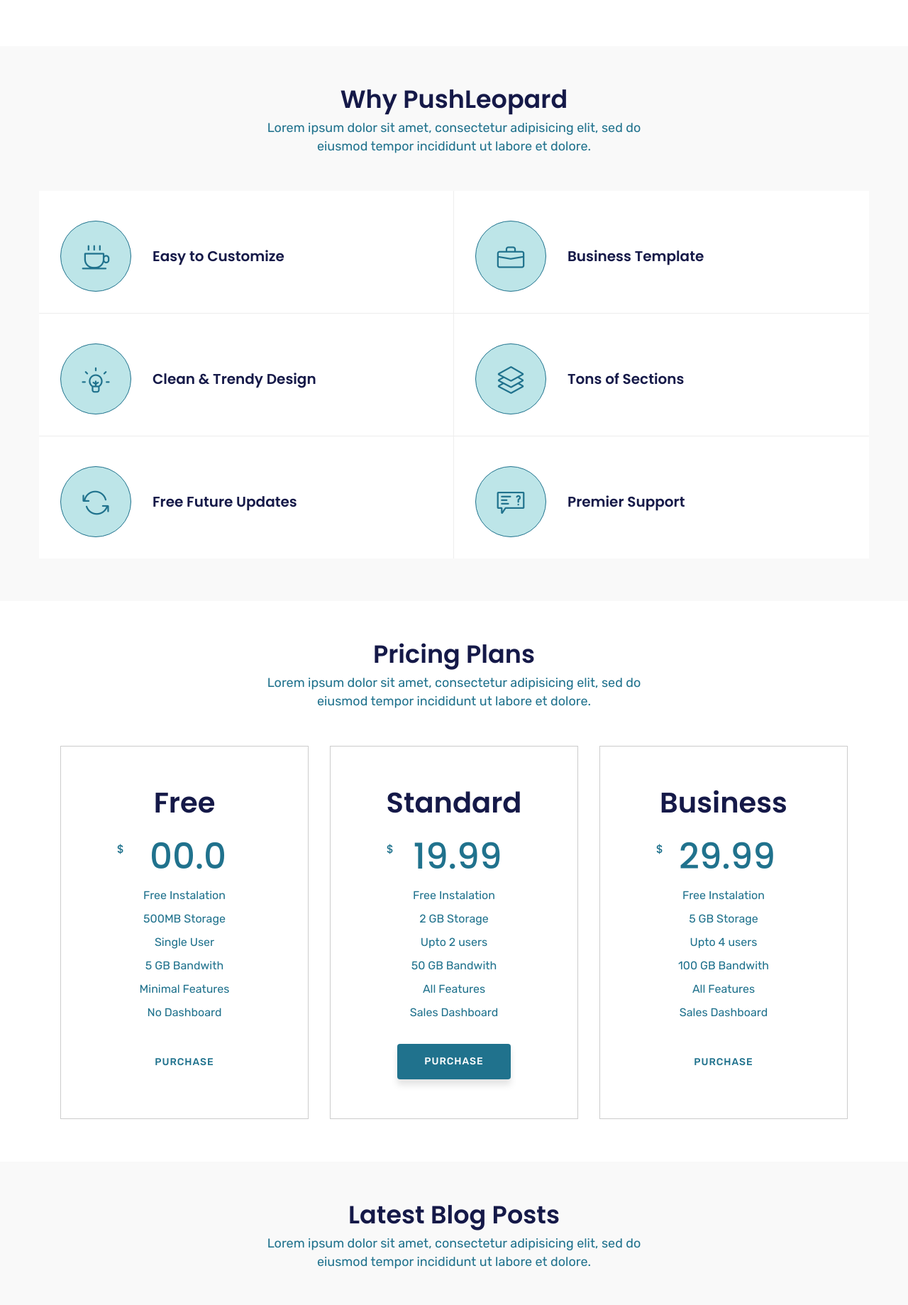
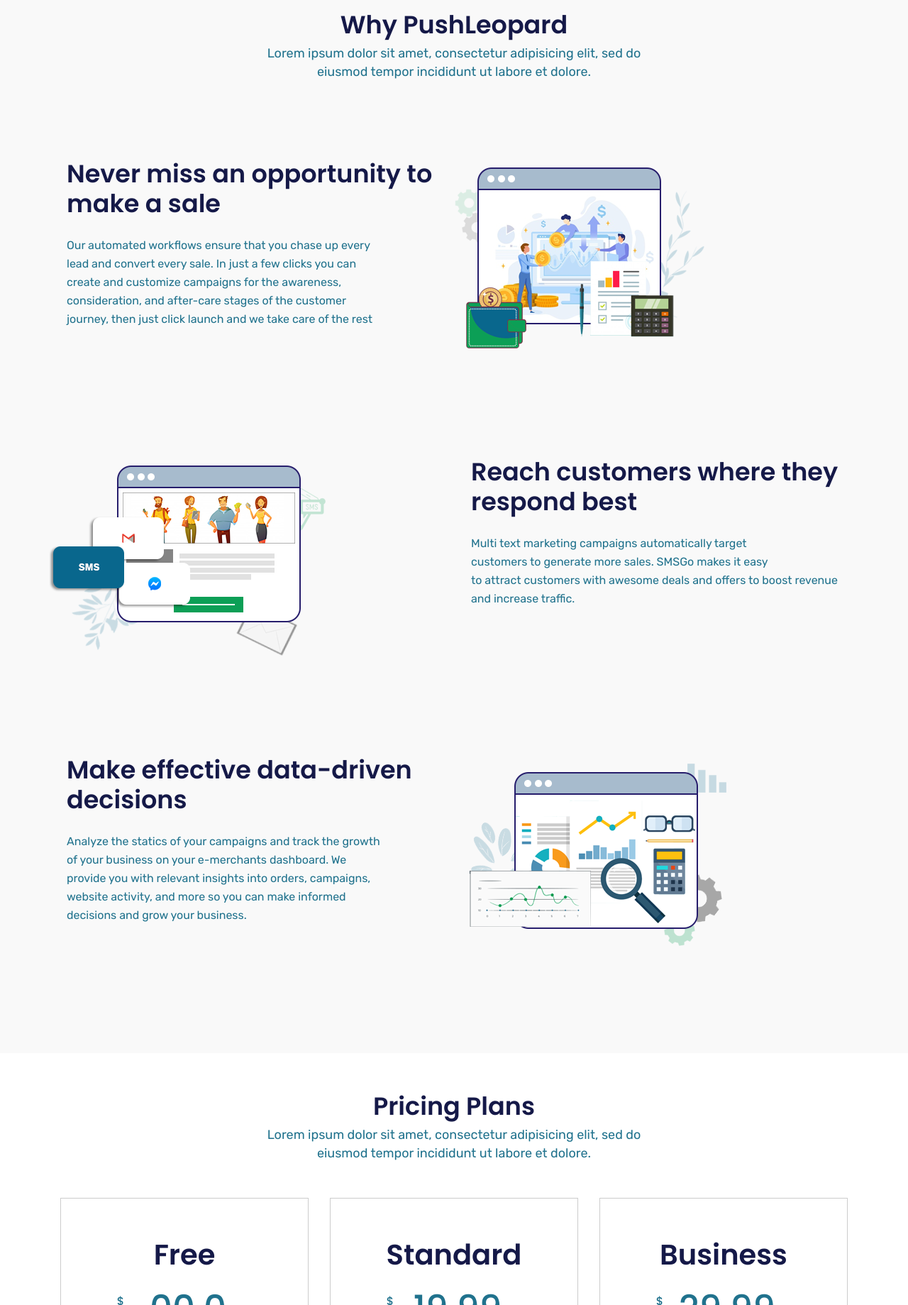
Before and after one commit to hmza312/pushleopard, a PHP site: page / in a window 1280 px wide. Shown: the part 1154-2993 px from the top of the page at 71% size. Run offline with PHP 8.4, Linux system fonts and the light colour scheme; some libraries are stand-ins or nearby versions; some web fonts are replaced.

Commit message:
'chagesdone'

```diff
--- a/css/main.css
+++ b/css/main.css
@@ -502,7 +502,7 @@
       /* left: 3%; */
      }
   .hero-area .contents {
-    padding: 220px 0;
+    padding: 220px 0 20px 0;
     }
     .hero-area .contents h2 {
       color: rgb(0, 0, 0);
@@ -588,7 +588,7 @@
    business-plan Section
    ========================================================================== */
 #business-plan {
-  padding-bottom: 130px; }
+  padding-bottom: 70px; }
   #business-plan .container-fluid {
     padding-right: 30px;
     padding-left: 30px; }
--- a/index.html
+++ b/index.html
@@ -108,7 +108,7 @@
               <a class="nav-link page-scroll" href="#home">Home</a>
             </li>
             <li class="nav-item">
-              <a class="nav-link page-scroll" href="#features">Features</a>
+              <a class="nav-link page-scroll" href="#features">Pricing</a>
             </li>
             <li class="nav-item">
               <a class="nav-link page-scroll" href="#testimonial">Video</a>
@@ -196,167 +196,90 @@
             </div>
           </div>
 
-          <!-- <div
-  class="col-lg-3 col-md-6 col-xs-12 overlaydiv">
-
 
       </div>
-        </div> -->
 
+    <!-- Business Plan Section Start -->
+    <section id="business-plan">
+      <div class="container">
+
+        <div class="row">
+          <!-- Start Col -->
+
+          <!-- End Col -->
+          <!-- Start Col -->
+          <div class="col-lg-6 col-md-12 pl-4">
+            <div class="business-item-info">
+              <h3>
+                Never miss an opportunity to make a sale</h3>
+              <p>Our automated workflows ensure that you chase up every<br/> lead and convert every sale. In just a few clicks you can <br/>create and customize campaigns for the awareness,<br/> consideration, and after-care stages of the customer<br/> journey, then just click launch and we take care of the rest</p>
             </div>
-      <!-- End Row -->
-      <!-- Start Row -->
-      <div class="row featured-bg">
-        <!-- Start Col -->
-        <div class="col-lg-6 col-md-6 col-xs-12 p-0">
-          <!-- Start Fetatures -->
-          <div class="feature-item featured-border1">
-            <div class="feature-icon float-left">
-              <i class="lni-coffee-cup"></i>
           </div>
-            <div class="feature-info float-left">
-              <h4>Easy to Customize</h4>
-              <div class="middle " >
-                <div class="text " >
-                  <a href="#"><i class="lni lni-cross-circle" style="float: right;font-weight: 700;"></i></a><br/>
-                  <img src='img/image1.png' /><br/>
-                  <p style="color:black;text-align: left;margin-left: 5px;margin-top: -40px;width: 95%;">you can notify your readers as often as you see fit. Your readers don’t have to install any additional apps or
-                    plugins. They just accept receiving notifications from your website and presto! Our plans only count the number of
-                    readers, not notifications.</p>
-                    <br/>
+          <!-- End Col -->
+          <div class="col-lg-6 col-md-12 pl-0 pt-70 pr-5">
+            <div class="business-item-img">
+              <img src="img/Sections_n-2.png" class="img-fluid" alt="">
             </div>
           </div>
         </div>
       </div>
-          <!-- End Fetatures -->
+    </section>
+
+    <!-- Business Plan Section End -->
+ <section id="business-plan">
+      <div class="container">
+
+        <div class="row">
+          <!-- Start Col -->
+
+          <!-- End Col -->
+          <!-- Start Col -->
+
+          <!-- End Col -->
+          <div class="col-lg-6 col-md-12 pl-0 pt-70 pr-5">
+            <div class="business-item-img">
+              <img src="img/Sections_n-1.png" class="img-fluid" alt="">
             </div>
-        <!-- End Col -->
+          </div>
+          <div class="col-lg-6 col-md-12 pl-4">
+            <div class="business-item-info">
+              <h3>Reach customers where they respond best</h3>
+              <p>Multi text marketing campaigns automatically target <br/>customers to generate more sales. SMSGo makes it easy<br/> to attract customers with awesome deals and offers to boost revenue and increase traffic.</p>
 
-        <!-- Start Col -->
-        <div class="col-lg-6 col-md-6 col-xs-12 p-0">
-          <!-- Start Fetatures -->
-          <div class="feature-item featured-border2">
-            <div class="feature-icon float-left">
-              <i class="lni-briefcase"></i>
-            </div>
-            <div class="feature-info float-left">
-              <h4>Business Template</h4>
-              <div class="middle " >
-                <div class="text1 " >
-                  <a href="#"><i class="lni lni-cross-circle" style="float: right;font-weight: 700;"></i></a><br/>
-                  <img src='img/imag2.png' /><br/>
-                  <p style="color:black;text-align: left;margin-left: 5px;margin-top: -40px;width: 95%;">you can notify your readers as often as you see fit. Your readers don’t have to install any additional apps or
-                    plugins. They just accept receiving notifications from your website and presto! Our plans only count the number of
-                    readers, not notifications.</p>
-                    <br/>
             </div>
           </div>
         </div>
       </div>
-          <!-- End Fetatures -->
+    </section>
+
+
+    <section id="business-plan">
+      <div class="container">
+
+        <div class="row">
+          <!-- Start Col -->
+
+          <!-- End Col -->
+          <!-- Start Col -->
+          <div class="col-lg-6 col-md-12 pl-4">
+            <div class="business-item-info">
+              <h3>Make effective data-driven decisions</h3>
+              <p>Analyze the statics of your campaigns and track the growth<br/> of your business on your e-merchants dashboard. We<br/> provide you with relevant insights into orders, campaigns, <br/>website activity, and more so you can make informed<br/> decisions and grow your business.</p>
+
+
+            </div>
           </div>
           <!-- End Col -->
-
-        <!-- Start Col -->
-        <div class="col-lg-6 col-md-6 col-xs-12 p-0">
-          <!-- Start Fetatures -->
-          <div class="feature-item featured-border1">
-            <div class="feature-icon float-left">
-              <i class="lni-invention"></i>
-            </div>
-            <div class="feature-info float-left">
-              <h4>Clean & Trendy Design</h4>
-              <div class="middle " >
-                <div class="text " >
-                  <a href="#"><i class="lni lni-cross-circle" style="float: right;font-weight: 700;"></i></a><br/>
-                  <img src='img/image3.png' /><br/>
-                  <p style="color:black;text-align: left;margin-left: 5px;margin-top: -40px;width: 95%;">you can notify your readers as often as you see fit. Your readers don’t have to install any additional apps or
-                    plugins. They just accept receiving notifications from your website and presto! Our plans only count the number of
-                    readers, not notifications.</p>
-                    <br/>
+          <div class="col-lg-6 col-md-12 pl-0 pt-70 pr-5">
+            <div class="business-item-img">
+              <img src="img/section1.png" class="img-fluid" alt="">
             </div>
           </div>
         </div>
       </div>
-          <!-- End Fetatures -->
-        </div>
-        <!-- End Col -->
+    </section>
 
-        <!-- Start Col -->
-        <div class="col-lg-6 col-md-6 col-xs-12 p-0">
-          <!-- Start Fetatures -->
-          <div class="feature-item featured-border2">
-            <div class="feature-icon float-left">
-              <i class="lni-layers"></i>
-            </div>
-            <div class="feature-info float-left">
-              <h4>Tons of Sections</h4>
-              <div class="middle " >
-                <div class="text1 " >
-                  <a href="#"><i class="lni lni-cross-circle" style="float: right;font-weight: 700;"></i></a><br/>
-                  <img src='img/image4.png' /><br/>
-                  <p style="color:black;text-align: left;margin-left: 5px;margin-top: -40px;width: 95%;">you can notify your readers as often as you see fit. Your readers don’t have to install any additional apps or
-                    plugins. They just accept receiving notifications from your website and presto! Our plans only count the number of
-                    readers, not notifications.</p>
-                    <br/>
-              </div>
-            </div>
-            </div>
-          </div>
-          <!-- End Fetatures -->
-        </div>
-        <!-- End Col -->
 
-        <!-- Start Col -->
-        <div class="col-lg-6 col-md-6 col-xs-12 p-0">
-          <!-- Start Fetatures -->
-          <div class="feature-item featured-border3">
-            <div class="feature-icon float-left">
-              <i class="lni-reload"></i>
-            </div>
-            <div class="feature-info float-left">
-              <h4>Free Future Updates</h4>
-              <div class="middle " >
-                <div class="text " >
-                <a href="#"><i class="lni lni-cross-circle" style="float: right;font-weight: 700;"></i></a><br/>
-                <img src='img/image5.png' /><br/>
-                <p style="color:black;text-align: left;margin-left: 5px;width: 95%;">you can notify your readers as often as you see fit. Your readers don’t have to install any additional apps or
-                  plugins. They just accept receiving notifications from your website and presto! Our plans only count the number of
-                  readers, not notifications.</p>
-                  <br/>
-              </div>
-            </div>
-            </div>
-          </div>
-          <!-- End Fetatures -->
-        </div>
-        <!-- End Col -->
-
-        <!-- Start Col -->
-        <div class="col-lg-6 col-md-6 col-xs-12 p-0">
-          <!-- Start Fetatures -->
-          <div class="feature-item">
-            <div class="feature-icon float-left">
-              <i class="lni-support"></i>
-            </div>
-            <div class="feature-info float-left">
-              <h4>Premier Support</h4>
-              <div class="middle " >
-                <div class="text " >
-                <a href="#"><i class="lni lni-cross-circle" style="float: right;font-weight: 700;"></i></a><br/>
-                <img src='img/image6.png' />
-                <br/>
-                <p style="color:black;text-align: left;margin-left: 5px;width: 95%;">you can notify your readers as often as you see fit. Your readers don’t have to install any additional apps or
-                  plugins. They just accept receiving notifications from your website and presto! Our plans only count the number of
-                  readers, not notifications.</p>
-                  <br/>
-              </div>
-            </div>
-            </div>
-          </div>
-          <!-- End Fetatures -->
-        </div>
-        <!-- End Col -->
 
 
       </div>
@@ -648,7 +571,7 @@
 <div style="padding-top:10px;">              <a href="#"><i class="lni-facebook-filled" style="font-size: xx-large;color: rgb(0, 4, 255);"></i></a>
             &nbsp;&nbsp; &nbsp;<a href="#"><i class="lni-google-plus" style="font-size: xx-large;color: #db4a39;"></i></a>
 
-            &nbsp;&nbsp; &nbsp; <a href="#"><i class="lni-twitter-filled" style="font-size: xx-large;color: #36B9FF;"></i></a>
+            &nbsp;&nbsp; &nbsp; <a href="#"><i class="lni-linkedin-filled" style="font-size: xx-large;color:  #0e76a8;"></i></a>
           </div>
 
             </div>
```
Also changed, not shown: img/Sections_n-1.png (added), img/Sections_n-2.png (added), img/section1.png (added). Lines whose indentation alone changed are shown as unchanged.
